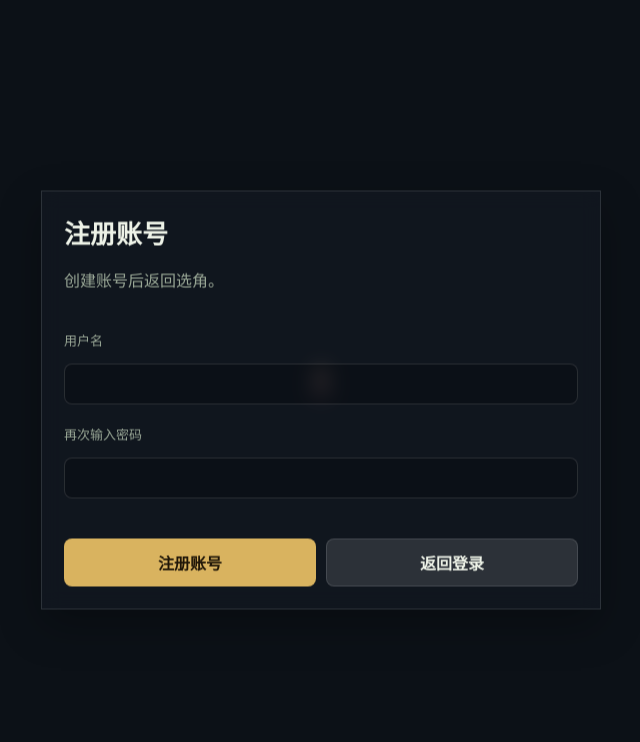
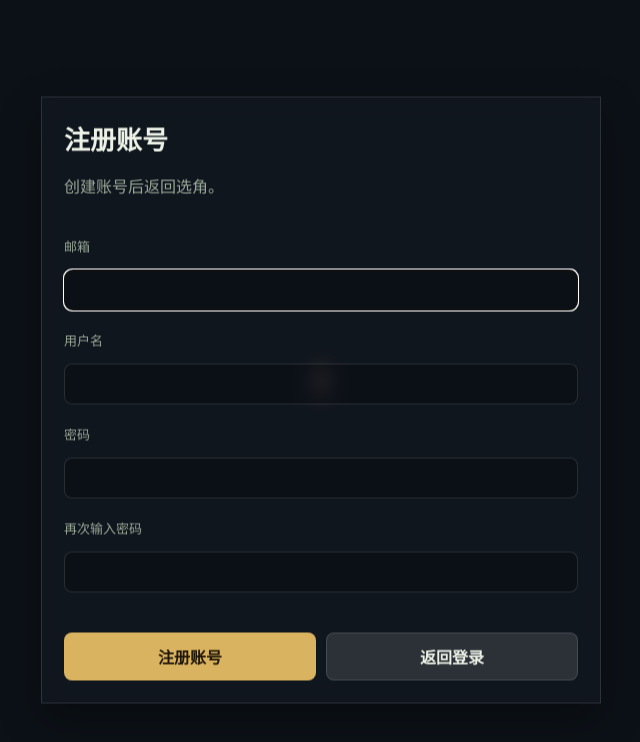
Before and after one commit to silent-QAQ/nbld, a website built with Vite: page client/web/index.html in a window 1280 px wide. Both pictures are taken after a click on the button "前往注册". Shown: the whole page, without its empty margins (319-959 px from the left). Built offline with nearby package versions, Linux system fonts and the light colour scheme.

Commit message:
chore: auto sync 2026-07-04T12:45:01Z

```diff
--- a/client/web/src/main.ts
+++ b/client/web/src/main.ts
@@ -110,28 +110,31 @@ app.innerHTML = `
     <section class="modal login-panel" id="loginModal">
       <div class="auth-page">
         <h1>NBLD H5 客户端</h1>
-        <p>使用邮箱登录进入游戏。</p>
+        <p>使用邮箱和密码登录进入游戏。</p>
         <label for="baseUrl">服务端地址</label>
         <input id="baseUrl" spellcheck="false" />
-        <label for="emailInput">邮箱</label>
-        <input id="emailInput" spellcheck="false" />
-        <label for="passwordInput">密码</label>
-        <input id="passwordInput" type="password" />
+        <label for="loginEmailInput">邮箱</label>
+        <input id="loginEmailInput" autocomplete="email" inputmode="email" spellcheck="false" />
+        <label for="loginPasswordInput">密码</label>
+        <input id="loginPasswordInput" autocomplete="current-password" type="password" />
         <div class="login-actions">
           <button id="loginButton">邮箱登录</button>
           <button id="openRegisterButton" class="secondary">前往注册</button>
         </div>
       </div>
-      <div class="error" id="loginError"></div>
     </section>
     <section class="modal login-panel hidden" id="registerModal">
       <div class="auth-page">
         <h1>注册账号</h1>
         <p>创建账号后返回选角。</p>
-        <label for="usernameInput">用户名</label>
-        <input id="usernameInput" spellcheck="false" />
-        <label for="confirmPasswordInput">再次输入密码</label>
-        <input id="confirmPasswordInput" type="password" />
+        <label for="registerEmailInput">邮箱</label>
+        <input id="registerEmailInput" autocomplete="email" inputmode="email" spellcheck="false" />
+        <label for="registerUsernameInput">用户名</label>
+        <input id="registerUsernameInput" autocomplete="username" spellcheck="false" />
+        <label for="registerPasswordInput">密码</label>
+        <input id="registerPasswordInput" autocomplete="new-password" type="password" />
+        <label for="registerConfirmPasswordInput">再次输入密码</label>
+        <input id="registerConfirmPasswordInput" autocomplete="new-password" type="password" />
         <div class="login-actions">
           <button id="registerButton">注册账号</button>
           <button id="backToLoginButton" class="secondary">返回登录</button>
@@ -139,7 +142,7 @@ app.innerHTML = `
       </div>
     </section>
     <section class="modal login-panel hidden" id="characterModal">
-      <div class="character-panel">
+      <div class="character-panel" id="characterPanel">
         <div class="character-header">
           <strong id="accountSummary">未登录</strong>
           <button id="logoutButton" class="secondary">退出登录</button>
@@ -152,7 +155,7 @@ app.innerHTML = `
       </div>
     </section>
     <section class="modal login-panel hidden" id="appearanceModal">
-      <div class="appearance-editor">
+      <div class="appearance-editor" id="appearanceEditor">
         <h3>角色外观编辑</h3>
         <div class="appearance-preview" id="appearancePreview"></div>
         <div class="appearance-grid" id="appearanceGrid"></div>
@@ -166,6 +169,7 @@ app.innerHTML = `
         </div>
       </div>
     </section>
+    <div class="error toast-error" id="loginError"></div>
     <section class="hud hidden"></section>
     <section class="debug-panel hidden"></section>
     <section class="help-panel hidden">WASD / 方向键移动，Shift 疾跑，鼠标滚轮缩放，H 隐藏/显示调试信息</section>
@@ -184,10 +188,12 @@ const openRegisterButton = app.querySelector<HTMLButtonElement>("#openRegisterBu
 const registerButton = app.querySelector<HTMLButtonElement>("#registerButton")!;
 const backToLoginButton = app.querySelector<HTMLButtonElement>("#backToLoginButton")!;
 const baseUrlInput = app.querySelector<HTMLInputElement>("#baseUrl")!;
-const emailInput = app.querySelector<HTMLInputElement>("#emailInput")!;
-const usernameInput = app.querySelector<HTMLInputElement>("#usernameInput")!;
-const passwordInput = app.querySelector<HTMLInputElement>("#passwordInput")!;
-const confirmPasswordInput = app.querySelector<HTMLInputElement>("#confirmPasswordInput")!;
+const loginEmailInput = app.querySelector<HTMLInputElement>("#loginEmailInput")!;
+const loginPasswordInput = app.querySelector<HTMLInputElement>("#loginPasswordInput")!;
+const registerEmailInput = app.querySelector<HTMLInputElement>("#registerEmailInput")!;
+const registerUsernameInput = app.querySelector<HTMLInputElement>("#registerUsernameInput")!;
+const registerPasswordInput = app.querySelector<HTMLInputElement>("#registerPasswordInput")!;
+const registerConfirmPasswordInput = app.querySelector<HTMLInputElement>("#registerConfirmPasswordInput")!;
 const characterNameInput = app.querySelector<HTMLInputElement>("#characterNameInput")!;
 const characterPanel = app.querySelector<HTMLElement>("#characterPanel")!;
 const characterList = app.querySelector<HTMLElement>("#characterList")!;
@@ -244,8 +250,10 @@ loginButton.addEventListener("click", () => {
 });
 
 openRegisterButton.addEventListener("click", () => {
+  registerEmailInput.value = registerEmailInput.value || loginEmailInput.value.trim();
   loginModal.classList.add("hidden");
   registerModal.classList.remove("hidden");
+  registerEmailInput.focus();
 });
 
 registerButton.addEventListener("click", () => {
@@ -253,8 +261,10 @@ registerButton.addEventListener("click", () => {
 });
 
 backToLoginButton.addEventListener("click", () => {
+  loginEmailInput.value = loginEmailInput.value || registerEmailInput.value.trim();
   registerModal.classList.add("hidden");
   loginModal.classList.remove("hidden");
+  loginEmailInput.focus();
 });
 
 app.querySelector<HTMLButtonElement>("#createCharacterButton")!.addEventListener("click", () => {
@@ -305,7 +315,7 @@ async function loginWithEmail(): Promise<void> {
 
   try {
     const api = await prepareApi();
-    const login = await api.login(emailInput.value.trim(), passwordInput.value);
+    const login = await api.login(loginEmailInput.value.trim(), loginPasswordInput.value);
     applyLogin(login);
     await loadCharacters();
   } catch (error) {
@@ -324,13 +334,13 @@ async function registerWithEmail(): Promise<void> {
   try {
     const api = await prepareApi();
     const register = await api.register(
-      emailInput.value.trim(),
-      usernameInput.value.trim(),
-      passwordInput.value,
-      confirmPasswordInput.value,
+      registerEmailInput.value.trim(),
+      registerUsernameInput.value.trim(),
+      registerPasswordInput.value,
+      registerConfirmPasswordInput.value,
     );
     applyRegister(register);
-    const login = await api.login(emailInput.value.trim(), passwordInput.value);
+    const login = await api.login(registerEmailInput.value.trim(), registerPasswordInput.value);
     applyLogin(login);
     await loadCharacters();
   } catch (error) {
@@ -1021,8 +1031,9 @@ function restoreSessionFromStorage(): void {
     state.characterName = parsed.characterName ?? "";
 
     if (state.token) {
-      emailInput.value = state.accountEmail;
-      usernameInput.value = state.accountUsername;
+      loginEmailInput.value = state.accountEmail;
+      registerEmailInput.value = state.accountEmail;
+      registerUsernameInput.value = state.accountUsername;
       characterPanel.classList.remove("hidden");
       accountSummary.textContent = `${state.accountUsername || state.accountEmail} (${state.accountId})`;
       void prepareApi().then(() => loadCharacters()).catch((error) => {
@@ -1061,6 +1072,12 @@ function logoutToLogin(): void {
   state.lastChunkKey = "";
 
   localStorage.removeItem("nbld_session");
+  loginEmailInput.value = state.accountEmail;
+  loginPasswordInput.value = "";
+  registerEmailInput.value = "";
+  registerUsernameInput.value = "";
+  registerPasswordInput.value = "";
+  registerConfirmPasswordInput.value = "";
   loginModal.classList.remove("hidden");
   registerModal.classList.add("hidden");
   characterModal.classList.add("hidden");
--- a/client/web/src/styles.css
+++ b/client/web/src/styles.css
@@ -332,10 +332,19 @@ input {
   margin-top: 0;
 }
 
-.login-panel .error {
+.toast-error {
+  position: absolute;
+  left: 50%;
+  top: calc(50% + 300px);
+  z-index: 30;
+  width: min(560px, calc(100vw - 32px));
   min-height: 20px;
-  margin-top: 10px;
+  transform: translateX(-50%);
   color: #ff8b7f;
+  font-size: 13px;
+  line-height: 1.45;
+  text-align: center;
+  pointer-events: none;
 }
 
 .hud {
```
Also changed, not shown: client/web/dist/assets/index-BD2sRWnF.js (deleted), client/web/dist/assets/index-D4q7ov_8.css (deleted), client/web/dist/assets/index-DCnWOuzg.js (added), client/web/dist/assets/index-DKeu7rQp.css (added), client/web/dist/index.html, 6 other files.
